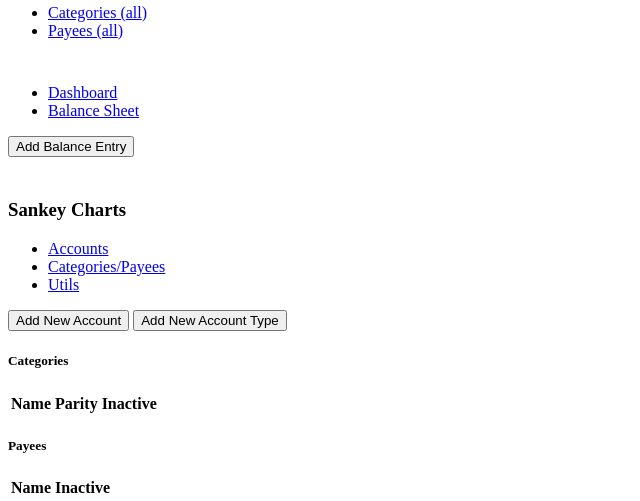
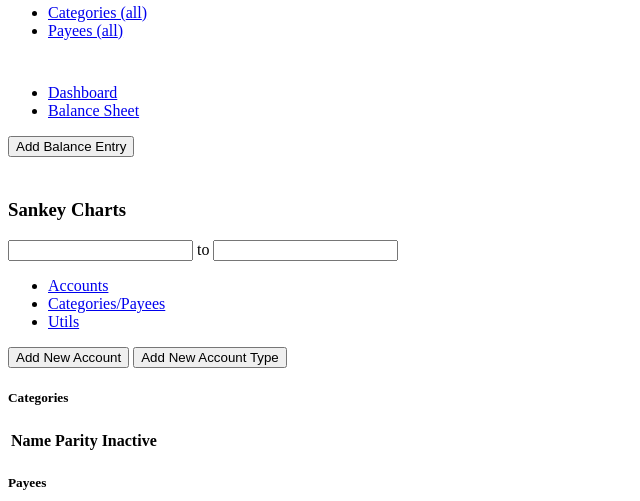
Before and after one commit to drewzarn/expensetracker, a PHP site: page / in a window 1280 px wide. Shown: the part 506-1007 px from the top of the page, without its empty margins (0-640 px from the left). Run offline with PHP 8.4, Linux system fonts and the light colour scheme; lists and menus that the app fills with data are empty.

Commit message:
Datepicker

```diff
--- a/pages/nav.php
+++ b/pages/nav.php
@@ -4,6 +4,6 @@
 	<a class="nav-link text-muted" href="#dashboard"><span class="d-none d-md-inline">Dashboard</span> <i class="fas fa-tachometer-alt"></i></a>
 	<a class="nav-link text-muted" href="#transactions"><span class="d-none d-md-inline">Transactions</span> <i class="fas fa-file-invoice-dollar"></i></a>
 	<a class="nav-link text-muted" href="#balances"><span class="d-none d-md-inline">Balances</span> <i class="fas fa-balance-scale"></i></a>
-	<a class="nav-link text-muted" href="#sankey"><span class="d-none d-md-inline">Sankey</span> <i class="fas fa-chart-simple"></i></a>
+	<a class="nav-link text-muted" href="#sankey"><span class="d-none d-md-inline">Sankey</span> <i class="fas fa-chart-line"></i></a>
 	<a class="nav-link text-muted" href="#manage"><span class="d-none d-md-inline">Manage</span> <i class="fas fa-cogs"></i></a>
 </nav>
--- a/pages/tab-sankey.php
+++ b/pages/tab-sankey.php
@@ -3,6 +3,10 @@
 		<div class="col-12" id="sankey">
 			<div class="card my-3">
 				<h3 class="card-header">Sankey Charts</h3>
+				<div class="input-daterange input-group ml-3">
+					<input type="text" class="input-sm form-control" id="sankeydatestart">
+					<span class="input-group-text">to</span>
+					<input type="text" class="form-control" id="sankeydateend"></div>
 			</div>
 		</div>
 	</div>
```
